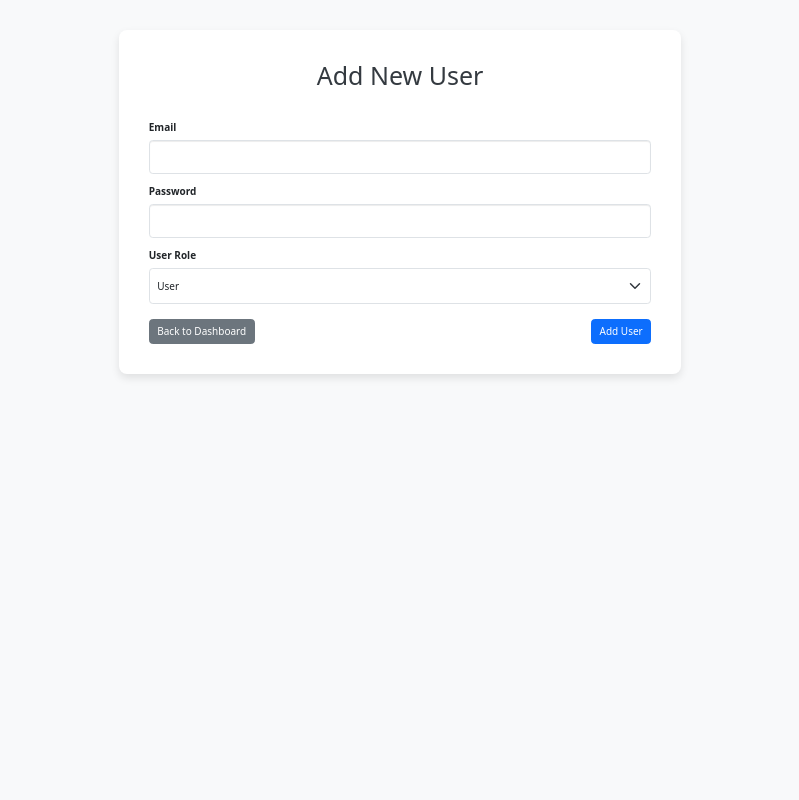
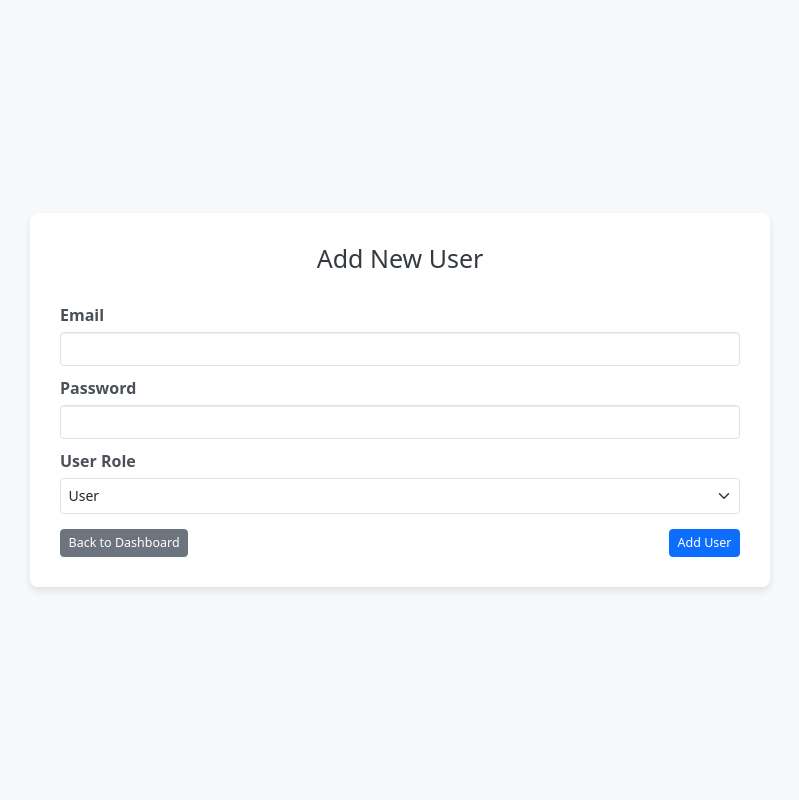
Before and after one commit to MuhammadIshaqSkd/CMS, a Django app: template templates/add_user.html in a window 1280 px wide. Shown: the whole page, without its empty margins (240-1039 px from the left). Run offline with Django 5.2, Linux system fonts and the light colour scheme; the template is opened without the code that fills it, so the values that code supplies are empty; some libraries are stand-ins or nearby versions.

Commit message:
Update add user

```diff
--- a/templates/add_user.html
+++ b/templates/add_user.html
@@ -16,6 +16,7 @@
     <style>
       body {
         background-color: #f8f9fa;
+        font-size: 16px;
       }
 
       .form-heading {
@@ -29,6 +30,15 @@
       .border-1 {
         border: 1px solid #343a40;
       }
+      .form-label {
+        font-weight: bold;
+        color: #495057;
+        font-size: 16px;
+      }
+      .form-select,
+      .form-control {
+        font-size: 14px;
+      }
       .card {
         background-color: white;
 
@@ -40,9 +50,11 @@
     <title>Add User</title>
   </head>
   <body>
-    <div class="container">
-      <div class="row mx-auto">
-        <div class="col-12 col-sm-12 col-md-8 col-lg-6 card mx-auto p-5 mt-5">
+    <div class="container vh-100">
+      <div
+        class="row h-100 d-flex justify-content-center align-items-center px-3 px-md-4"
+      >
+        <div class="col-12 col-sm-12 col-md-8 card mx-auto p-5">
           <h1 class="form-heading">Add New User</h1>
 
           {% if messages %}
@@ -86,10 +98,14 @@
               </select>
             </div>
             <div class="d-flex justify-content-between mt-4">
-              <a href="{% url 'dashboard' %}" class="btn btn-secondary"
+              <a
+                href="{% url 'dashboard' %}"
+                class="btn btn-secondary fs-5 btn-md"
                 >Back to Dashboard</a
               >
-              <button type="submit" class="btn btn-primary">Add User</button>
+              <button type="submit" class="btn btn-primary fs-5">
+                Add User
+              </button>
             </div>
           </form>
         </div>
```
